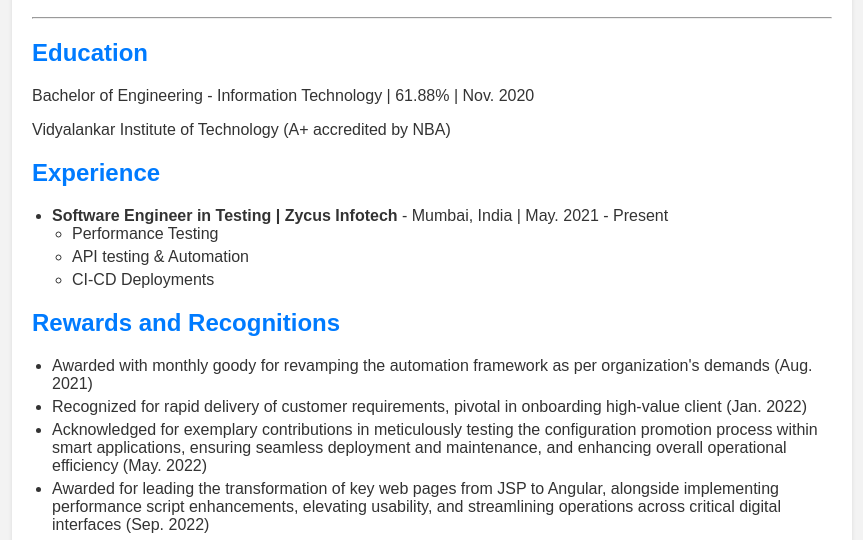
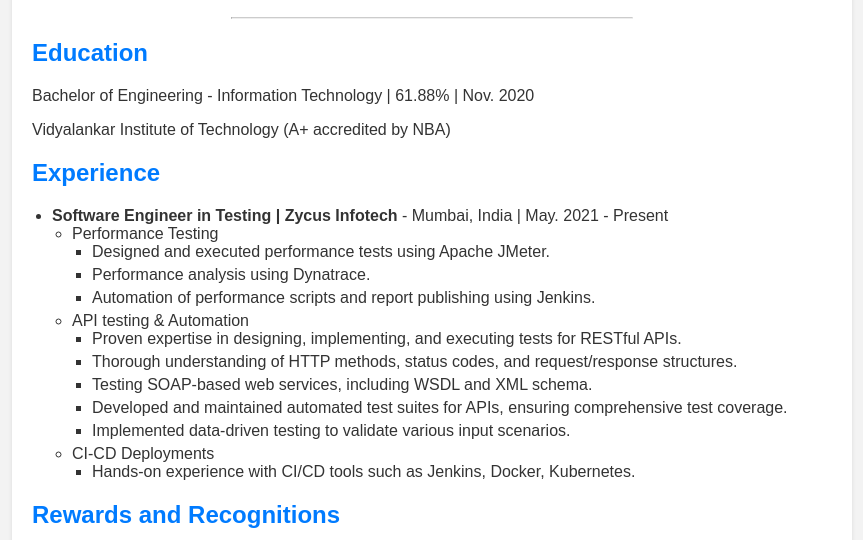
Before and after one commit to Krishna-R/aboutme, a plain HTML site: page index.html in a window 1280 px wide. Shown: the part 187-727 px from the top of the page, without its empty margins (208-1071 px from the left). Drawn offline with Linux system fonts and the light colour scheme.

Commit message:
Update index.html

```diff
--- a/index.html
+++ b/index.html
@@ -57,10 +57,9 @@
             <p>Software Engineer in Testing</p>
             <p>(+91) 9137700919 | krishna.rathod@hotmail.com | <a href="https://www.linkedin.com/in/krishna-rathod">LinkedIn</a></p>
             <p>Monalisa Apt CHS. Plot 148, Flat 101, Koparkhirane, Navi Mumbai 400709</p>
-
+            <hr>
         </div>
         <div class="section">
-<hr>
             <h2>Education</h2>
             <p>Bachelor of Engineering - Information Technology | 61.88% | Nov. 2020</p>
             <p>Vidyalankar Institute of Technology (A+ accredited by NBA) </p>
@@ -71,9 +70,30 @@
                 <li>
                     <strong>Software Engineer in Testing | Zycus Infotech</strong> - Mumbai, India | May. 2021 - Present
                     <ul>
-                        <li>Performance Testing</li>
-                        <li>API testing & Automation</li>
-                        <li>CI-CD Deployments</li>
+                        <li>
+                            Performance Testing
+                            <ul>
+                                <li>Designed and executed performance tests using Apache JMeter.</li>
+                                <li>Performance analysis using Dynatrace.</li>
+                                <li>Automation of performance scripts and report publishing using Jenkins.</li>
+                            </ul>
+                        </li>
+                        <li>
+                            API testing & Automation
+                            <ul>
+                                <li>Proven expertise in designing, implementing, and executing tests for RESTful APIs.</li>
+                                <li>Thorough understanding of HTTP methods, status codes, and request/response structures.</li>
+                                <li>Testing SOAP-based web services, including WSDL and XML schema.</li>
+                                <li>Developed and maintained automated test suites for APIs, ensuring comprehensive test coverage.</li>
+                                <li>Implemented data-driven testing to validate various input scenarios.</li>
+                            </ul>
+                        </li>
+                        <li>
+                            CI-CD Deployments
+                            <ul>
+                                <li>Hands-on experience with CI/CD tools such as Jenkins, Docker, Kubernetes.</li>
+                            </ul>
+                        </li>
                     </ul>
                 </li>
             </ul>
```
